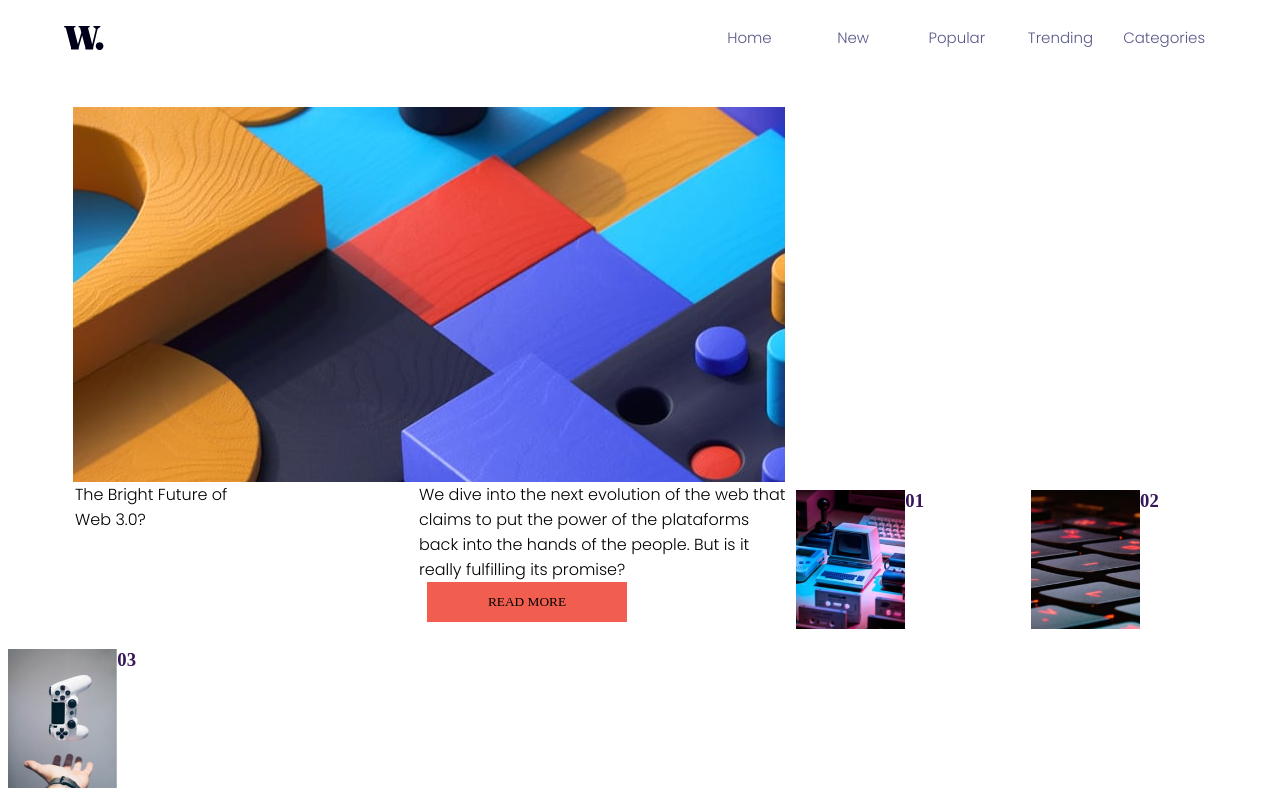
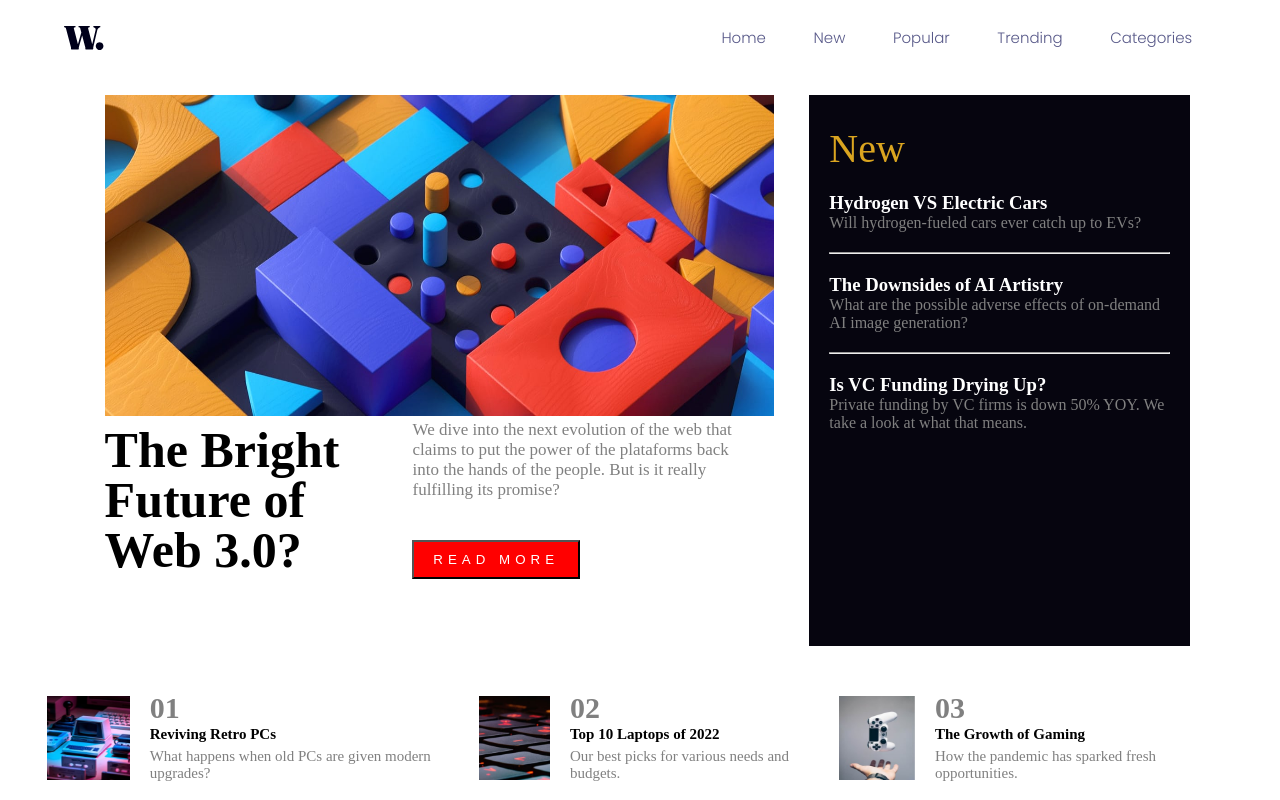
Before and after one commit to Hernan-22/desafioangular01, an Angular app: page / in a window 1280 px wide. Built offline with nearby package versions, Linux system fonts and the light colour scheme.

Commit message:
Maquetación todo
Cambios todo

```diff
--- a/src/app/tableroprincipal/cuerpo/cuerpo.component.html
+++ b/src/app/tableroprincipal/cuerpo/cuerpo.component.html
@@ -7,25 +7,54 @@
 
 <body>
   <section class="container">
-    <div class="img">
+    <section class="izquierda">
       <img src="../../../assets/images/image-web-3-desktop.jpg" alt="" />
-    </div>
-  </section>
-    <section class="columna1">
-      <div>
+      <section class="conta">
+        <section class="contabajo">
+          <section class="conta1">
             <span>
               The Bright
               Future of
               Web 3.0?
             </span>
-      </div>
           </section>
-      <section class="colum2">
+          <section class="conta2">
             <span>
               We dive into the next evolution of the web that claims to put the
-          power of the plataforms back into the hands of the people. But is it
+              power of the plataforms back into the hands of the people. But is
+              it
               really fulfilling its promise?
             </span>
-        <button class="boton">READ MORE</button>
+            <br>
+            <button>READ MORE</button>
+          </section>
+        </section>
+      </section>
+    </section>
+    <section class="derecha">
+      <section class="contaderecha">
+        <section class="contenido_derecha">
+          <span>
+            New
+          </span>
+          <section class="texto_derecha">
+            <h3>Hydrogen VS Electric Cars</h3>
+            <p>Will hydrogen-fueled cars ever catch up to EVs?</p>
+          </section>
+          <hr />
+          <section class="texto_derecha">
+            <h3>The Downsides of AI Artistry</h3>
+            <p>What are the possible adverse effects of on-demand AI image
+              generation?</p>
+          </section>
+          <hr />
+          <section class="texto_derecha">
+            <h3>Is VC Funding Drying Up?</h3>
+            <p>Private funding by VC firms is down 50% YOY. We take a look at
+              what that means.</p>
+          </section>
+        </section>
+      </section>
+    </section>
   </section>
 </body>
--- a/src/app/tableroprincipal/cuerpo/cuerpo.component.scss
+++ b/src/app/tableroprincipal/cuerpo/cuerpo.component.scss
@@ -1,49 +1,103 @@
-@use '../../app.component.scss';
+@use "../../app.component.scss";
 
-body {
-  font-family: var(--font-main);
-  height: 400px;
-  width: 820px;
+.container {
+  display: flex;
+  margin-left: 7%;
+  margin-right: 7%;
 }
 
- .container {
+.izquierda {
+  display: block;
+  width: 160%;
+  margin: 15px;
+  padding-right: 20px;
   overflow: hidden;
-  margin: 0 auto;
-  max-width: 1500px;
-  height: 400px;
-  width: 750px;
-  padding: 10px 0;
+  height: 67vh;
 }
 
- .img {
-  padding: 2% 5%;
-  max-width: 655px;
-  height: 500px;
+.izquierda img {
+  width: 100%;
+  height: 60%;
 }
 
- .columna1 {
-  width: 20%;
-  float: left;
-  margin-left: 75px;
+.conta {
+  display: block;
+  width: 100%;
+  height: 40%;
+  overflow: hidden;
 }
 
- .colum2 {
-  width: 45%;
-  float: left;
-  margin-left: 180px;
+.contabajo {
+  display: flex;
+  overflow: hidden;
+}
+.conta1 {
+  display: block;
+  width: 40%;
+  height: 60%;
+  margin-right: 40px;
+  margin-top: 5px;
 }
 
- h1{
-  color: rgb(56, 23, 88);
-  text-align: center;
+.texto_derecha p {
+  color: gray;
+}
+.conta1 span{
+  font-size: 50px;
+  font-weight: bold;
+  line-height: 50px;
 }
 
-.boton {
-  border: 0;
-  margin-top: 25px;
-  background-color: var(--Soft-red);
-  height: 40px;
-  width: 200px;
-  margin: 0 8px 16px;
-  font-family: 'Poppings', 'sans-serif';
+.conta2 {
+  width: 50%;
+  height: 40%;
 }
+
+.texto_derecha h3:hover {
+  color: goldenrod;
+}
+.conta2 span{
+  font-size: 17px;
+  color: grey;
+}
+
+.conta2 button {
+  color: white;
+  background: red;
+  padding: 10px 10px;
+  margin-top: 40px;
+  width: 50%;
+  letter-spacing: 5px;
+}
+
+.conta2 button:hover {
+  background: black;
+}
+
+.derecha {
+  display: block;
+  width: 90%;
+  background-color: rgb(6, 5, 15);
+  overflow: hidden;
+  margin-top: 15px;
+}
+
+.contenido_derecha {
+  margin: 20px;
+  color: white;
+  margin-top: 30px;
+}
+
+.contenido_derecha span{
+  color: goldenrod;
+  font-size: 40px;
+}
+
+.texto_derecha h3 {
+  color: white;
+}
+
+.texto_derecha {
+margin-bottom: 20px;
+margin-top: 20px;
+}
--- a/src/app/tableroprincipal/footer/footer.component.html
+++ b/src/app/tableroprincipal/footer/footer.component.html
@@ -5,27 +5,36 @@
   href="https://fonts.googleapis.com/css2?family=Poppins:wght@200;300&display=swap"
   rel="stylesheet">
 <footer>
-  <div class="principal" aling>
-    <div class="contenedorfoto">
-      <a href="#">
-        <img src="../../../assets/images/image-retro-pcs.jpg" border="0"
-          alt="" width="50%" height="70%"/>
-      </a>
-      <h3 id="texto">01</h3>
-    </div>
-    <div class="contenedorfoto">
-      <a href="#">
-        <img src="../../../assets/images/image-top-laptops.jpg" border="0"
-          alt="" width="50%" height="70%"/>
-      </a>
-      <h3 id="texto">02</h3>
-    </div>
-    <div class="contenedorfoto">
-      <a href="#">
-        <img src="../../../assets/images/image-gaming-growth.jpg"
-          border="0" alt="" width="50%" height="70%"/>
-      </a>
-      <h3 id="texto">03</h3>
-    </div>
-  </div>
+  <section class="principal" aling>
+    <section class="contenedorfoto">
+        <img src="../../../assets/images/image-retro-pcs.jpg" />
+          <section class="contenedortexto">
+            <h1>01</h1>
+            <span>Reviving Retro PCs</span>
+            <p>What happens when old PCs
+              are given modern upgrades?
+            </p>
+          </section>
+    </section>
+    <section class="contenedorfoto2">
+        <img src="../../../assets/images/image-top-laptops.jpg" />
+          <section class="contenedortexto">
+            <h1>02</h1>
+            <span>Top 10 Laptops of 2022</span>
+            <p>Our best picks for various
+              needs and budgets.
+            </p>
+          </section>
+    </section>
+    <section class="contenedorfoto3">
+        <img src="../../../assets/images/image-gaming-growth.jpg" />
+          <section class="contenedortexto">
+            <h1>03</h1>
+            <span>The Growth of Gaming</span>
+            <p>How the pandemic has sparked
+              fresh opportunities.
+            </p>
+          </section>
+    </section>
+  </section>
 </footer>
--- a/src/app/tableroprincipal/footer/footer.component.scss
+++ b/src/app/tableroprincipal/footer/footer.component.scss
@@ -1,13 +1,63 @@
 @use '../../app.component.scss';
 
 .contenedorfoto {
-  float:left;
-  margin: 5px;
-  padding:3px;
+  display: flex;
+}
+
+.contenedorfoto img {
+  width: 20%;
+  height: 120%;
+}
+
+.contenedorfoto2 img {
+  width: 20%;
+  height: 120%;
+}
+
+.contenedorfoto3 img {
+  width: 20%;
+  height: 120%;
+}
+
+.contenedorfoto2 {
+  display: flex;
+}
+
+.contenedorfoto3 {
+  display: flex;
 }
 
 .principal {
+  display: flex;
   margin:0 auto;
+  margin-top: 50px;
+  margin-bottom: 30px;
+}
+
+.contenedortexto {
+  margin-left: 20px
+}
+.contenedortexto h1{
+  font-size: 30px;
+  color: grey;
+  margin-top: -5px;
+}
+
+.contenedortexto p{
+  font-size: 15px;
+  color: grey;
+  margin-top: 5px;
+}
+
+.contenedortexto span{
+  font-weight: bold;
+  font-size: 15px;
+  color: black;
+  margin-top: 5px;
+}
+
+.contenedortexto span:hover{
+  color: red;
 }
 
 #texto{
@@ -16,6 +66,7 @@
   color: rgb(56, 23, 88);
 }
 
-.footer {
+footer {
   height: 150px;
+  display: flex;
 }
--- a/src/app/tableroprincipal/menu/menu.component.html
+++ b/src/app/tableroprincipal/menu/menu.component.html
@@ -10,11 +10,11 @@
     alt="Angular logo"
     src="../../../assets/images/logo.svg" />
   </div>
-  <div class="links">
-      <a class="links">Home</a>
-      <a class="links">New</a>
-      <a class="links">Popular</a>
-      <a class="links">Trending</a>
-      <a class="links">Categories</a>
-  </div>
+  <section class="links">
+      <a>Home</a>
+      <a>New</a>
+      <a>Popular</a>
+      <a>Trending</a>
+      <a>Categories</a>
+  </section>
 </nav>
--- a/src/app/tableroprincipal/menu/menu.component.scss
+++ b/src/app/tableroprincipal/menu/menu.component.scss
@@ -1,9 +1,14 @@
 @use '../../app.component.scss';
 
-div {
+section {
   font-family: var(--font-main);
   font-size: 15px;
 }
+
+nav .links a:hover {
+  color: red;
+}
+
 nav {
   display: flex;
   padding: 2% 5%;
```
Lines whose indentation alone changed are shown as unchanged.
